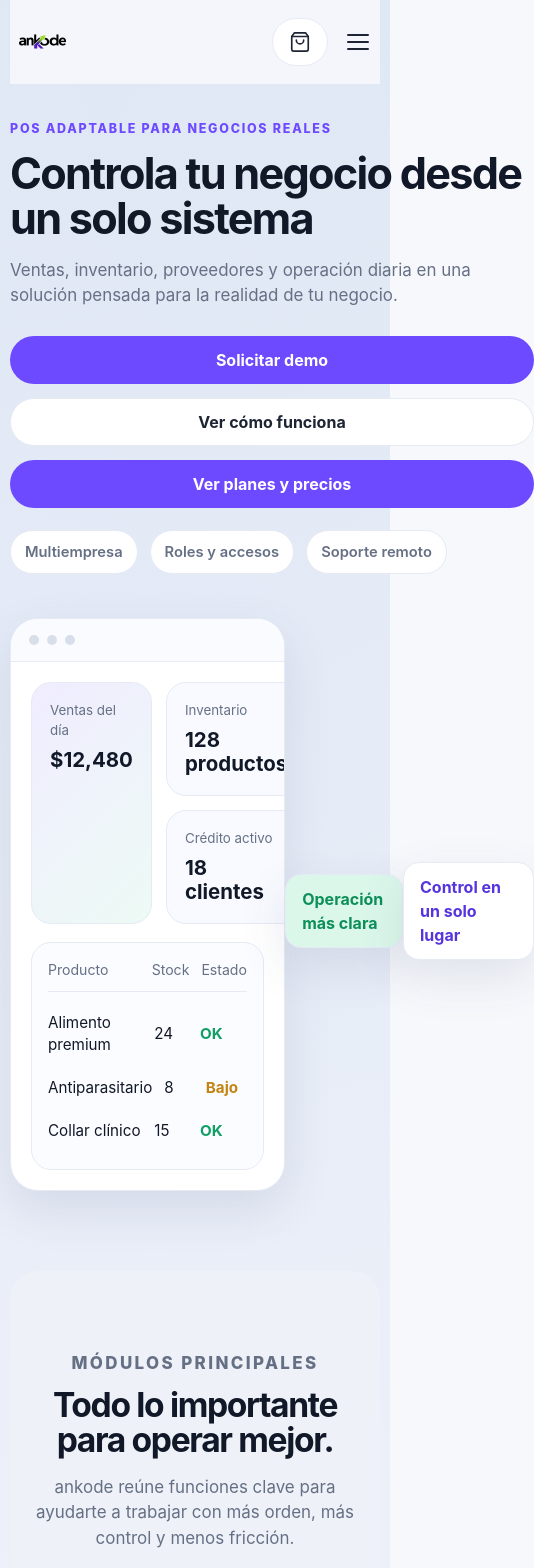
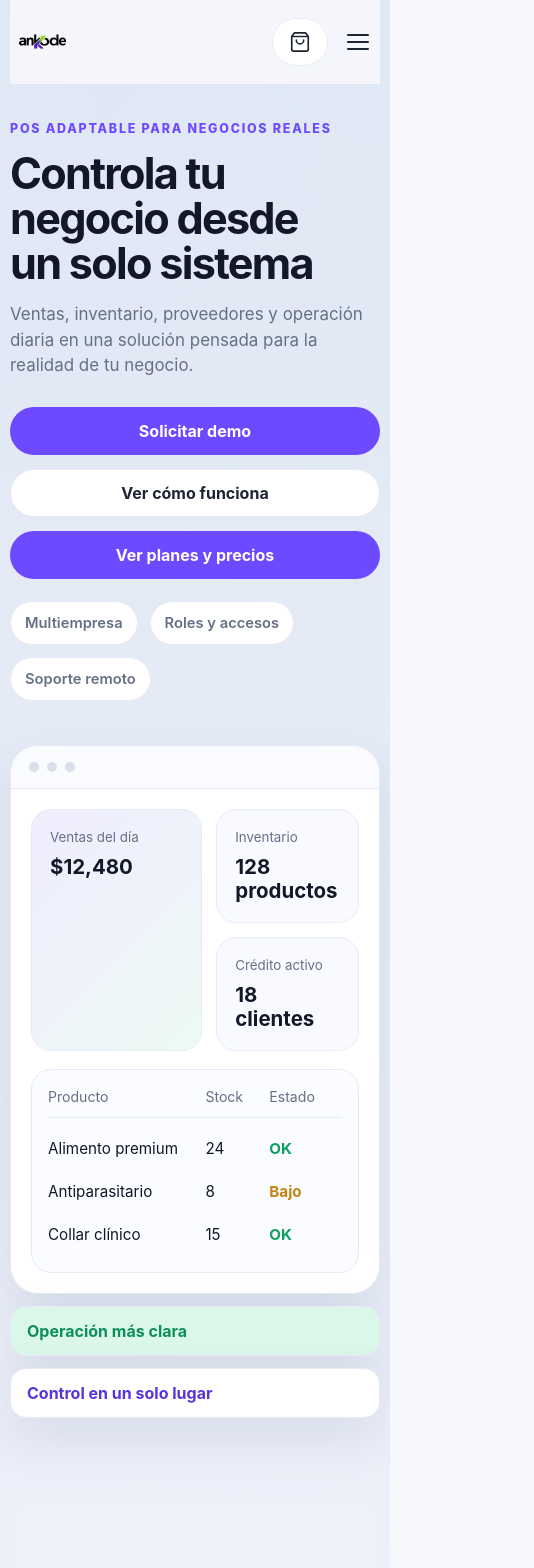
Before and after one commit to alefdel20/ankode, a React (Vite) app in the folder frontend/: page / in a window 390 px wide. Shown: the top 1568 px of the page, 534 px wide, since content can reach past the window. Built offline with nearby package versions, Linux system fonts and the light colour scheme.

Commit message:
feat: cambios para movil pt2

```diff
--- a/frontend/src/App.css
+++ b/frontend/src/App.css
@@ -22,6 +22,11 @@
 
 * {
   box-sizing: border-box;
+}
+
+html,
+body {
+  overflow-x: hidden;
 }
 
 html {
@@ -855,11 +860,13 @@ a {
 
   .hero-visual {
     min-height: auto;
+    flex-direction: column;
   }
 
   .floating-note {
     position: static;
     margin-top: 12px;
+    align-self: stretch;
   }
 }
 
--- a/frontend/src/index.css
+++ b/frontend/src/index.css
@@ -23,6 +23,11 @@
 
 * {
   box-sizing: border-box;
+}
+
+html,
+body {
+  overflow-x: hidden;
 }
 
 html {
@@ -726,11 +731,13 @@ a {
 
   .hero-visual {
     min-height: auto;
+    flex-direction: column;
   }
 
   .floating-note {
     position: static;
     margin-top: 12px;
+    align-self: stretch;
   }
 
   .brand-logo,
```
Also changed, not shown: 5 other files (tests, documents, lock files or other folders).
